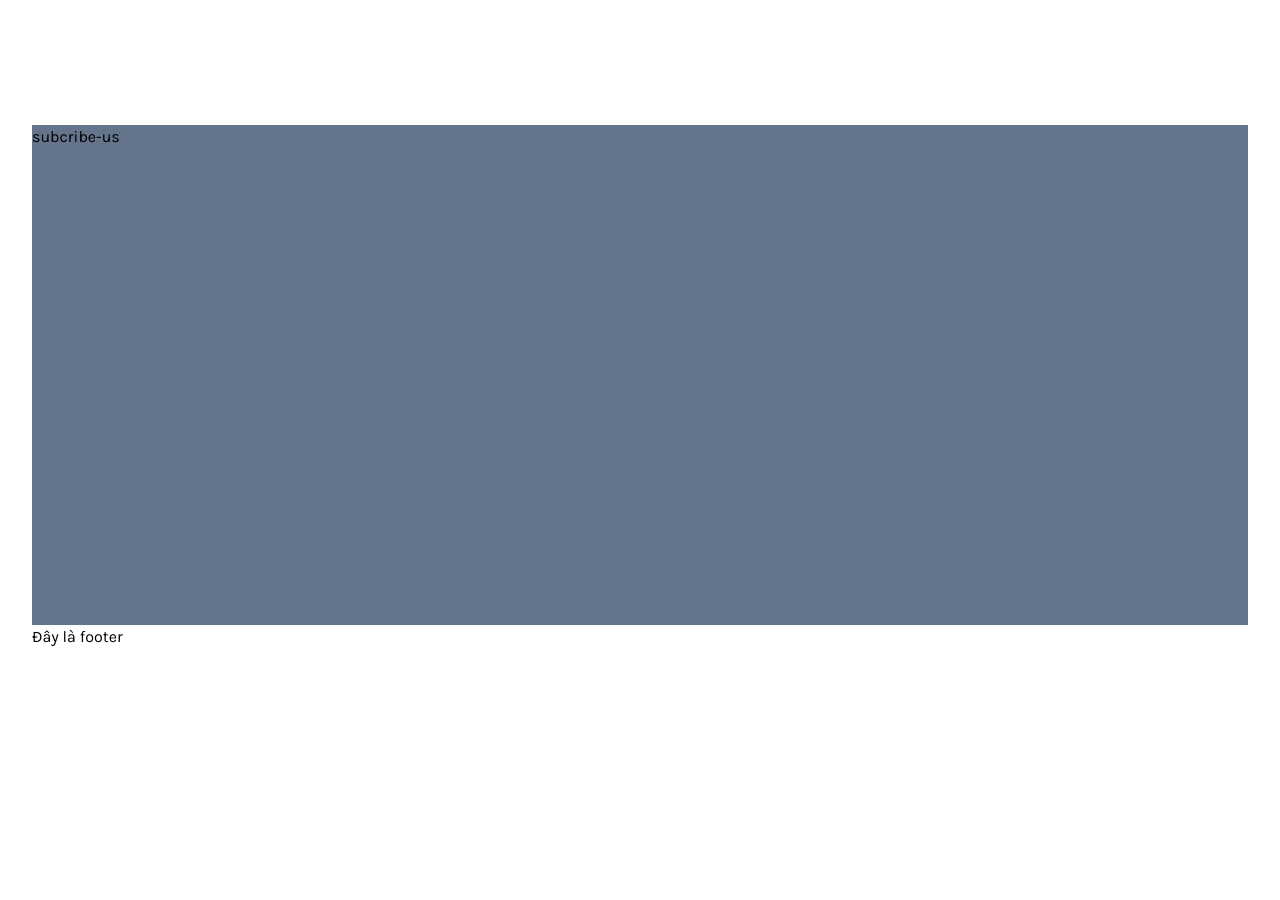
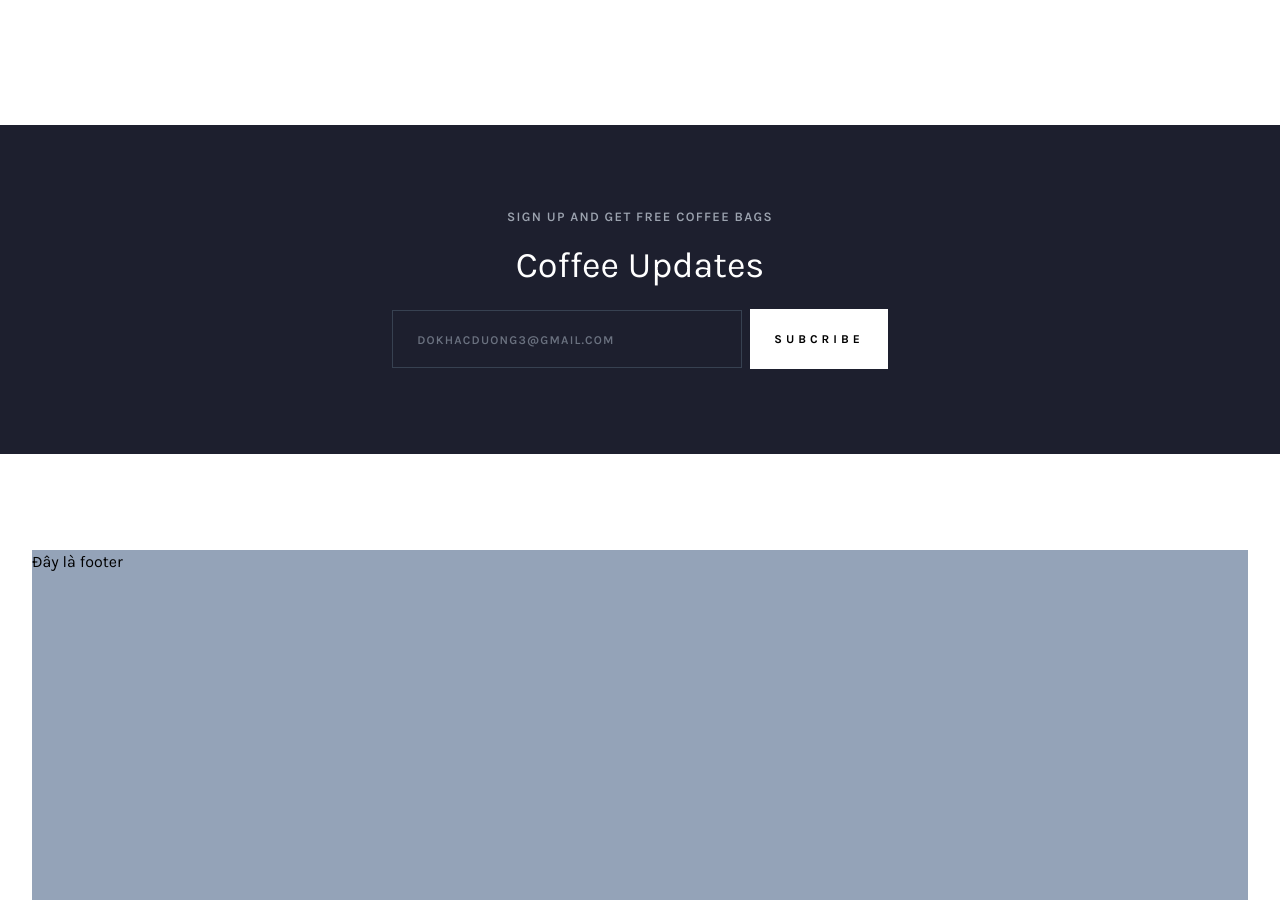
Before and after one commit to dokhacduong1/ProjectCoffe, a website: page public/index.html in a window 1280 px wide. Shown: the part 5433-6333 px from the top of the page. Before the commit the page ends 6082 px from the top, so only its background shows below. Drawn offline with Linux system fonts and the light colour scheme.

Commit message:
Subcribe Us

```diff
--- a/public/index.html
+++ b/public/index.html
@@ -652,10 +652,29 @@
           </div>
           <!-- End lifestyle-stories -->
 
-          <div class="subcribe-us h-[500px] bg-slate-500">subcribe-us</div>
+          <div class="subcribe-us  bg-[#1d1f2e] mb-24 pt-[5rem] pb-[5.3125rem] px-[1.25rem] md:px-[6.25rem] text-center  w-[100vw] relative left-[calc(-50vw+50%)]">
+            <div class="flex items-center justify-center  mb-4">
+              <div class="ct-subheadline-deco-label">
+                SIGN UP AND GET FREE COFFEE BAGS
+              </div>
+
+            </div>
+            <div class="text-4xl text-white mb-6">Coffee Updates</div>
+            <div class="ct-form flex md:flex-row flex-col items-center justify-center gap-2">
+              <div class="ct-form-item w-full md:w-auto">
+                <input  type="email" placeholder="dokhacduong3@gmail.com" class="  w-full text-white text-left leading-5 md:w-[21.875rem] py-[1.125rem] px-[1.5rem] bg-inherit border-[1px] border-gray-700 outline-none
+                hover:border-gray-300 active:border-gray-300 focus:border-gray-300 transition-all duration-300 ease-in-out placeholder:text-xs placeholder:tracking-widest placeholder:text-gray-500 placeholder:font-semibold
+                placeholder:md:text-left placeholder:text-center placeholder:uppercase
+                ">
+              </div>
+              <div class="ct-form-item w-full md:w-auto">
+                <button class="w-full md:inline  bg-white py-[1.125rem] px-[1.5rem] uppercase font-bold text-[0.75rem] tracking-[0.25rem]" type="submit">Subcribe</button>
+              </div>
+            </div>
+          </div>
           <!-- End subcribe-us -->
         </main>
-        <footer>Đây là footer</footer>
+        <footer class="h-[350px] bg-slate-400 ">Đây là footer</footer>
       </div>
     </div>
   </body>
```
Also changed, not shown: public/style/styles.css.
